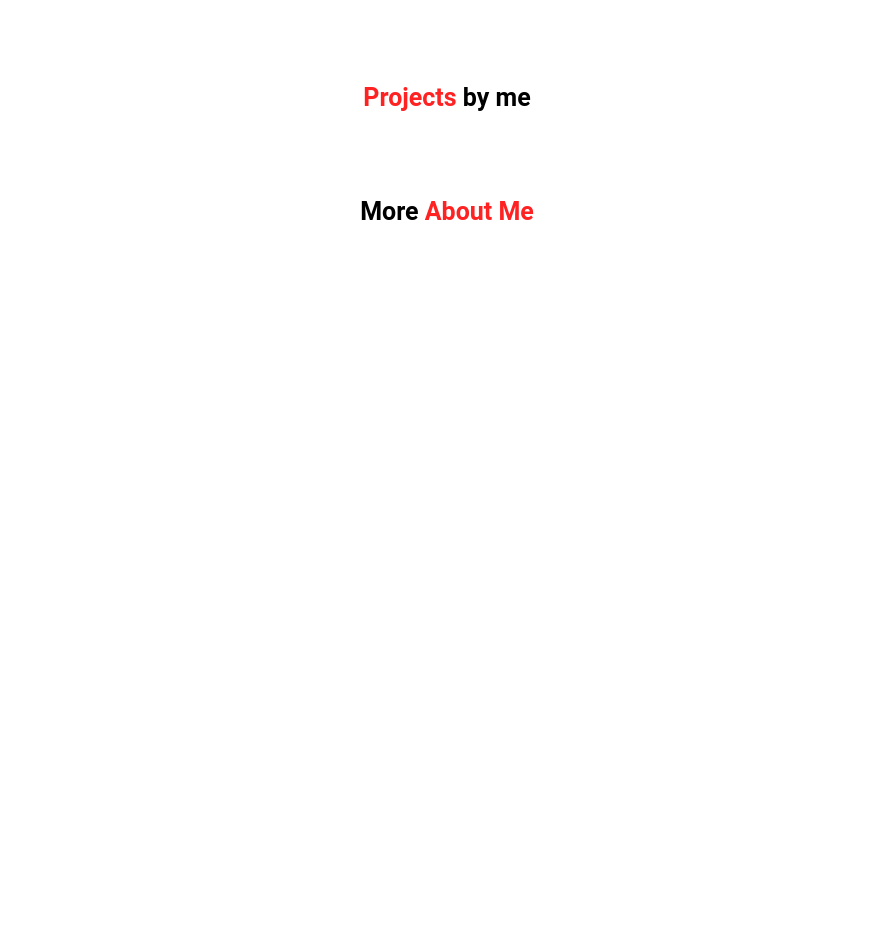
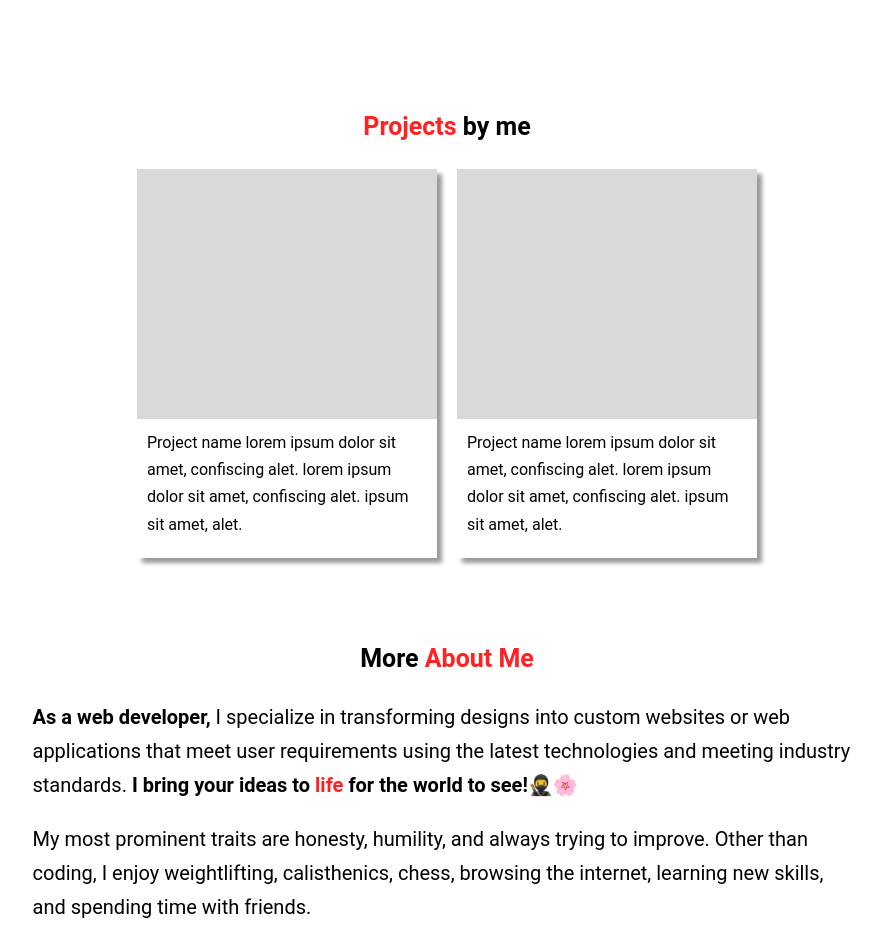
Before and after one commit to Sohyb01/fullportfolio1, a React (Create React App) app: page / in a window 1280 px wide. Shown: the part 1154-2092 px from the top of the page, without its empty margins (193-1074 px from the left). Before the commit the page ends 1383 px from the top, so only its background shows below. Built offline with nearby package versions, Linux system fonts and the light colour scheme.

Commit message:
added base version of projects section and about me section

```diff
--- a/src/App.tsx
+++ b/src/App.tsx
@@ -84,12 +84,47 @@ function App() {
           <h1 className="bold">
             <span className="red">Projects</span> by me
           </h1>
+          <div className="section--projects-projects-container">
+            <div className="project-card">
+              <div className="project-img"></div>
+              <div className="project-card-content">
+                Project name lorem ipsum dolor sit amet, confiscing alet. lorem
+                ipsum dolor sit amet, confiscing alet. ipsum sit amet, alet.
+              </div>
+            </div>
+            <div className="project-card">
+              <div className="project-img"></div>
+              <div className="project-card-content">
+                Project name lorem ipsum dolor sit amet, confiscing alet. lorem
+                ipsum dolor sit amet, confiscing alet. ipsum sit amet, alet.
+              </div>
+            </div>
+          </div>
         </section>
 
         <section className="section--aboutme" id="aboutme">
           <h1 className="bold">
             More <span className="red">About Me</span>
           </h1>
+          <p>
+            <span className="bold">As a web developer,</span> I specialize in
+            transforming designs into custom websites or web applications that
+            meet user requirements using the latest technologies and meeting
+            industry standards.{" "}
+            <span className="bold">
+              {" "}
+              I bring your ideas to <span className="red">life </span>for the
+              world to see!
+            </span>
+            🥷🌸
+          </p>
+          <p>
+            My most prominent traits are honesty, humility, and always trying to
+            improve. Other than coding, I enjoy weightlifting, calisthenics,
+            chess, browsing the internet, learning new skills, and spending time
+            with friends.
+          </p>
+          <div className="section--aboutme-img"></div>
         </section>
       </main>
     </div>
--- a/src/index.css
+++ b/src/index.css
@@ -3,12 +3,11 @@
   margin: 0;
   padding: 0;
   border: 0;
-  font-size: 100%;
   font: inherit;
   vertical-align: baseline;
+  line-height: 170%;
 }
 body {
-  line-height: 170%;
   min-height: 100vh;
   font-family: "Roboto", sans-serif;
   font-size: 1.25rem;
@@ -215,6 +214,40 @@ section > h1 {
   background-image: url(../Images/github.png);
 }
 
+/* ABOUT ME */
+.section--aboutme p {
+  font-size: var(--fs-16);
+  margin-top: 20px;
+}
+.section--aboutme-img {
+  background: #555;
+  height: 380px;
+  width: 100%;
+  margin-top: 20px;
+}
+/* PROJECTS SECTION */
+.section--projects-projects-container {
+  margin-top: 20px;
+  display: flex;
+  justify-content: center;
+  align-items: center;
+  flex-wrap: wrap;
+  gap: 20px;
+  font-size: var(--fs-16);
+}
+.project-card {
+  max-width: 300px;
+  box-shadow: 5px 5px 4px rgb(156, 156, 156);
+}
+.project-img {
+  background: #d9d9d9;
+  height: 250px;
+  width: 100%;
+}
+.project-card-content {
+  padding: 10px 10px 20px;
+}
+
 /* MEDIA QUERIES */
 @media screen and (min-width: 478px) {
   .section--hero-image {
@@ -303,6 +336,9 @@ section > h1 {
   .section--skills-skills-container {
     gap: 60px;
   }
+  .section--aboutme p {
+    font-size: var(--fs-20);
+  }
 }
 @media screen and (max-width: 1440px) {
   .nav-list {
@@ -329,7 +365,6 @@ section > h1 {
   }
   section > h1 {
     font-size: var(--fs-31);
-    text-align: left;
   }
 
   .section--hero-content {
@@ -347,4 +382,7 @@ section > h1 {
     height: 128px;
     width: 128px;
   }
+  .section--aboutme p {
+    font-size: var(--fs-25);
+  }
 }
```
